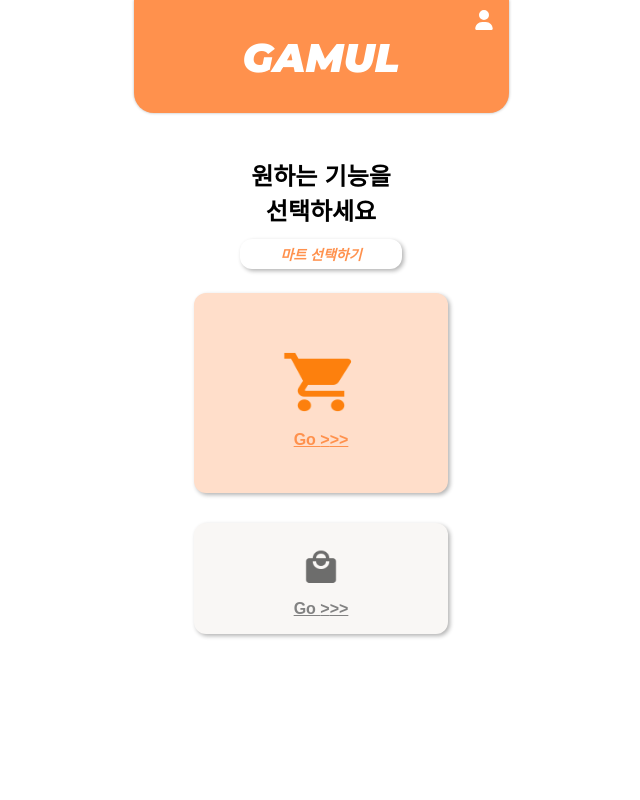
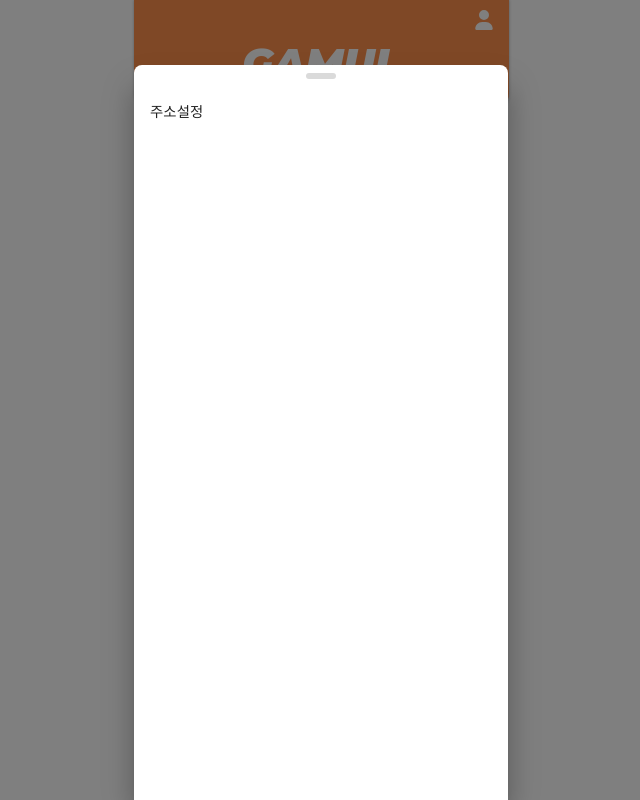
Before and after one commit to shinyejin0212/gamul-react-app, a React (Create React App) app: page /main in a window 1280 px wide. Both pictures are taken after a click on the button "마트 선택하기". Shown: the whole page, without its empty margins (319-959 px from the left). Built offline with nearby package versions, Linux system fonts and the light colour scheme.

Commit message:
feat : add bottom-up modal

```diff
--- a/src/components/Button/SelectButton.js
+++ b/src/components/Button/SelectButton.js
@@ -2,30 +2,33 @@ import React from "react";
 import styled from "styled-components";
 import { pointColor } from "../../styles/GlobalStyles";
 
-const Button = styled.button`
-  font-size: 16px;
-  background-color: white;
-  color: ${pointColor};
-  font-weight: 900;
-  font-size: 14px;
-  font-style: italic;
+//mui
+import Button from "@mui/material/Button";
 
-  border-radius: 12px;
-  border: 0;
-  outline: 0;
-  box-shadow: 2px 2px 4px #b3b3b3;
+const style = {
+  fontSize: "16p",
+  backgroundColor: "white",
+  // color: ${"pointColor"},
+  fontWeight: "900",
+  fontSize: "14px",
+  fontStyle: "italic",
 
-  margin-top: 12px;
-  margin-bottom: 12px;
-  width: 162px;
-  height: 30px;
-  border-radius: 12px;
-`;
+  borderRadius: "12px",
+  border: "0",
+  outline: "0",
+  boxShadow: "2px 2px 4px #b3b3b3",
+
+  marginTop: "12px",
+  marginBottom: "12px",
+  width: "162px",
+  height: "30px",
+  borderRadius: "12px",
+};
 
 export default function SelectButton(props) {
   return (
     <div>
-      <Button>{props.title}</Button>
+      <Button sx={style}>{props.title}</Button>
     </div>
   );
 }
--- a/src/pages/Main/Main.js
+++ b/src/pages/Main/Main.js
@@ -7,6 +7,16 @@ import { pointColor } from "../../styles/GlobalStyles";
 
 import bag_icon from "../../assets/icons/bag_icon.png";
 import cart_icon from "../../assets/icons/cart_icon.png";
+
+//mui
+import PropTypes from "prop-types";
+import { Global } from "@emotion/react";
+import CssBaseline from "@mui/material/CssBaseline";
+import Box from "@mui/material/Box";
+import Skeleton from "@mui/material/Skeleton";
+import Typography from "@mui/material/Typography";
+import SwipeableDrawer from "@mui/material/SwipeableDrawer";
+import Button from "@mui/material/Button";
 
 const OrangeButton = styled.button`
   font-size: 16px;
@@ -62,15 +72,76 @@ export const CartIcon = styled.img`
   //   margin-top: 44px;
 `;
 
-function main() {
+const Buttonstyle = {
+  fontSize: "16p",
+  backgroundColor: "white",
+  color: pointColor,
+  fontWeight: "900",
+  fontSize: "14px",
+  fontStyle: "italic",
+
+  borderRadius: "12px",
+  border: "0",
+  outline: "0",
+  boxShadow: "2px 2px 4px #b3b3b3",
+
+  marginTop: "12px",
+  marginBottom: "12px",
+  width: "162px",
+  height: "30px",
+  borderRadius: "12px",
+};
+
+const Root = styled("div")(() => ({
+  height: "100%",
+}));
+
+const StyledBox = styled(Box)(() => ({
+  backgroundColor: "white",
+}));
+
+const Puller = styled(Box)(() => ({
+  width: 30,
+  height: 6,
+  backgroundColor: "#dadada",
+  borderRadius: 3,
+  position: "absolute",
+  top: 8,
+  left: "calc(50% - 15px)",
+}));
+
+function Main() {
+  const [open, setOpen] = React.useState(false);
+
+  const toggleDrawer = (newOpen) => () => {
+    setOpen(newOpen);
+  };
+
   return (
-    <div>
+    <Root>
+      <CssBaseline />
+      <Global
+        styles={{
+          ".MuiDrawer-root > .MuiPaper-root": {
+            height: `90%`,
+            overflow: "visible",
+            maxWidth: "374px",
+            margin: "auto",
+          },
+        }}
+      />
+
       <Title>
         원하는 기능을
         <br />
         선택하세요
       </Title>
-      <SelectButton title="마트 선택하기" />
+      <br></br>
+      {/* <SelectButton title="마트 선택하기" onClick={toggleDrawer(true)} /> */}
+      <Button onClick={toggleDrawer(true)} sx={Buttonstyle}>
+        마트 선택하기
+      </Button>
+      <br></br>
       <OrangeButton onClick={() => (window.location.href = "/")} /* 수정필요 */>
         <CartIcon alt="cart_icon" src={cart_icon} />
         <br />
@@ -87,8 +158,50 @@ function main() {
         {">"}
         {">"}
       </GrayButton>
-    </div>
+
+      <SwipeableDrawer
+        anchor="bottom"
+        open={open}
+        onClose={toggleDrawer(false)}
+        onOpen={toggleDrawer(true)}
+        //swipeAreaWidth={drawerBleeding}
+        disableSwipeToOpen={false}
+        ModalProps={{
+          keepMounted: true,
+        }}
+      >
+        <StyledBox
+          sx={{
+            position: "absolute",
+            top: -15,
+            borderTopLeftRadius: 8,
+            borderTopRightRadius: 8,
+            right: 0,
+            left: 0,
+            backgroundColor: "white",
+          }}
+        >
+          <Puller />
+          <br></br>
+        </StyledBox>
+        <StyledBox
+          sx={{
+            px: 2,
+            pb: 2,
+            height: "100%",
+            overflow: "auto",
+            right: 0,
+            left: 0,
+          }}
+        >
+          <br></br>
+          <>주소설정</>
+          {/* <Skeleton variant="rectangular" height="5px" /> */}
+          {/* 여기에 주소 검색이랑 list 등등 */}
+        </StyledBox>
+      </SwipeableDrawer>
+    </Root>
   );
 }
 
-export default main;
+export default Main;
--- a/src/styles/GlobalStyles.js
+++ b/src/styles/GlobalStyles.js
@@ -26,7 +26,8 @@ export const GlobalStyle = createGlobalStyle`
         position:absolute;
         width: 100vw;
         // height: calc(var(--vh, 1vh) * 100);
-        overflow-y: scroll;
+        overflow-x: hidden;
+        overflow-y: hidden;
         margin: 0;
         display: flex;
         justify-content: center;
```
